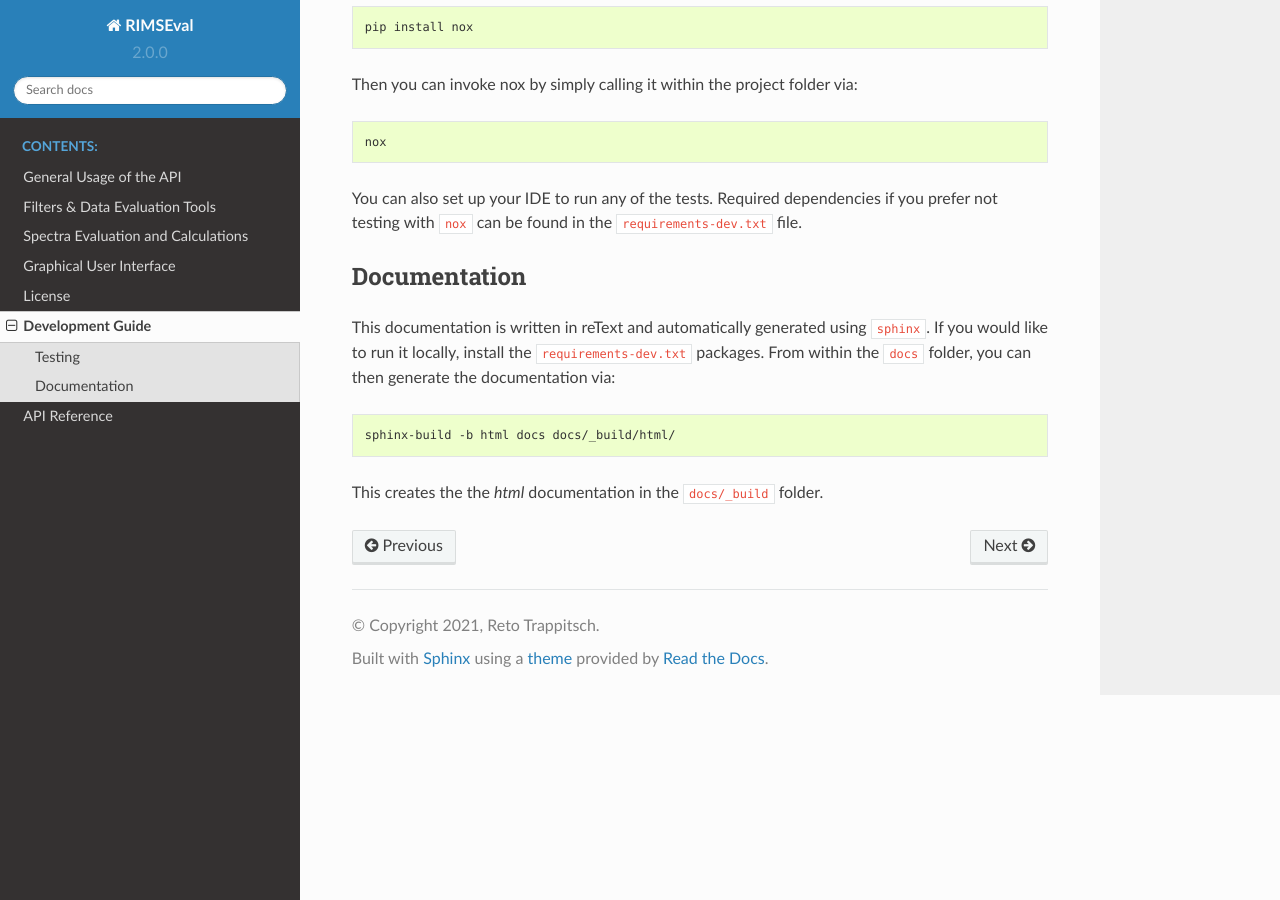
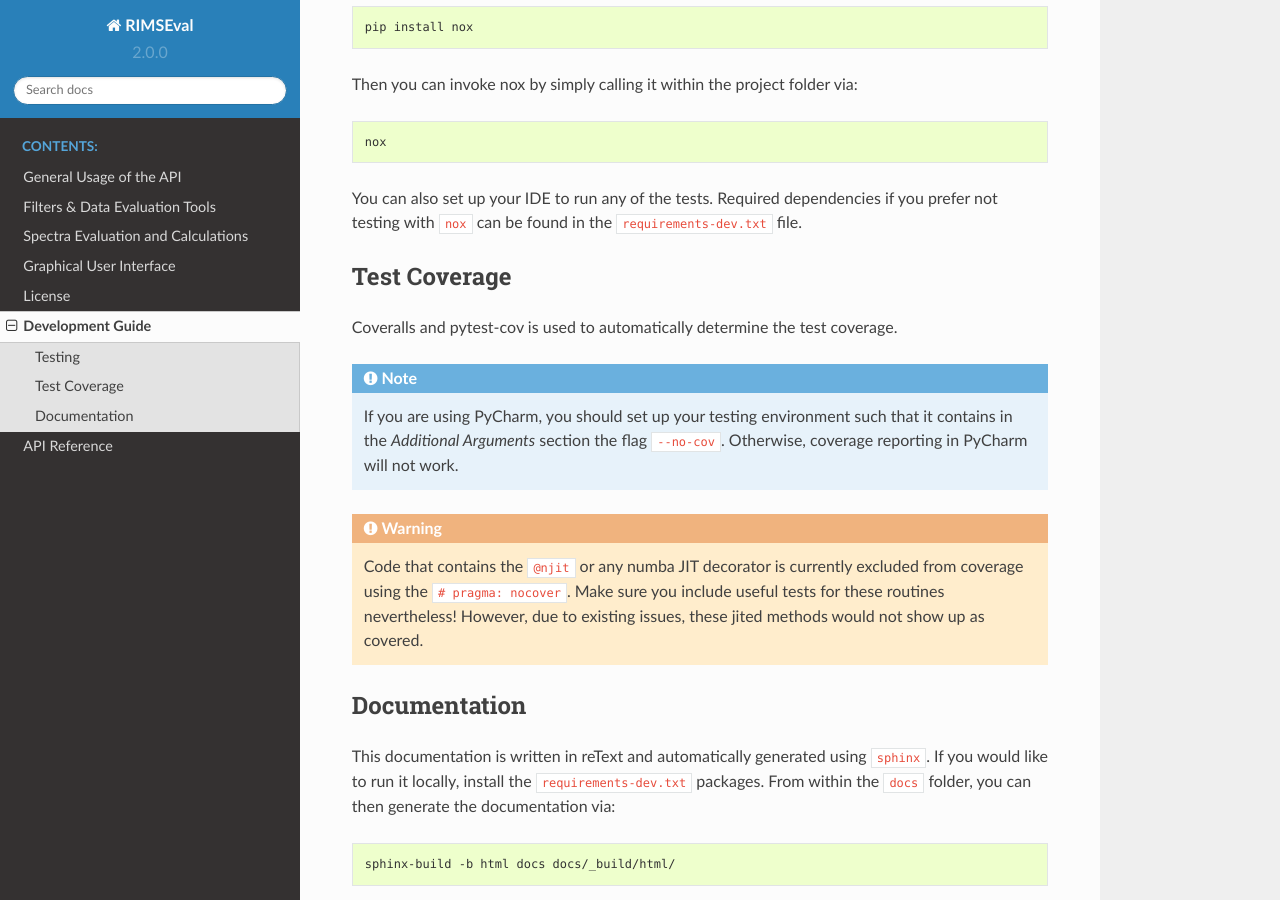
Before and after one commit to RIMS-Code/RIMSEval, a Sphinx documentation site: the page built from docs/dev.rst, in a window 1280 px wide and 900 px high, scrolled down 380 px. Built offline with Sphinx 7.4.7 and the Read the Docs theme 2.0.0, drawn with Linux system fonts in a browser that asks for light colours.

Commit message:
Remove JITed functions from coverage reporting. Extend docs with this.

```diff
--- a/docs/dev.rst
+++ b/docs/dev.rst
@@ -31,6 +31,22 @@ Required dependencies if you prefer not testing with ``nox``
 can be found in the ``requirements-dev.txt`` file.
 
 -------------
+Test Coverage
+-------------
+
+Coveralls and pytest-cov is used to automatically determine the test coverage.
+
+.. note:: If you are using PyCharm, you should set up your testing environment
+    such that it contains in the `Additional Arguments` section the flag
+    ``--no-cov``.
+    Otherwise, coverage reporting in PyCharm will not work.
+
+.. warning:: Code that contains the ``@njit`` or any numba JIT decorator
+    is currently excluded from coverage using the ``# pragma: nocover``.
+    Make sure you include useful tests for these routines nevertheless!
+    However, due to existing issues, these jited methods would not show up as covered.
+
+-------------
 Documentation
 -------------
 
```
Also changed, not shown: 1 other file.
